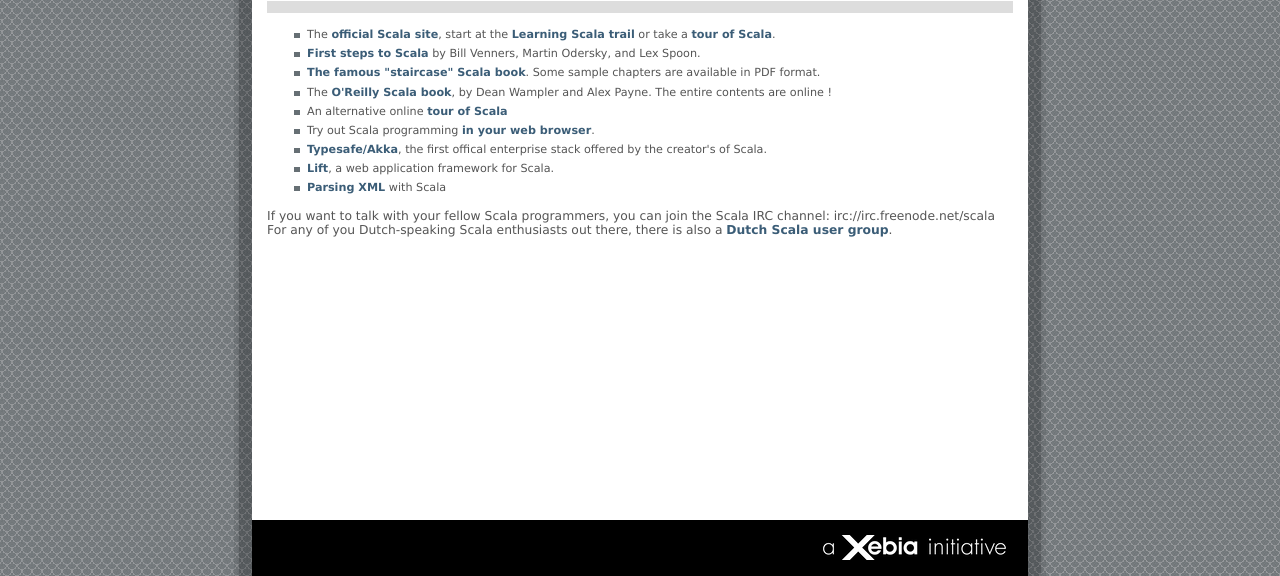
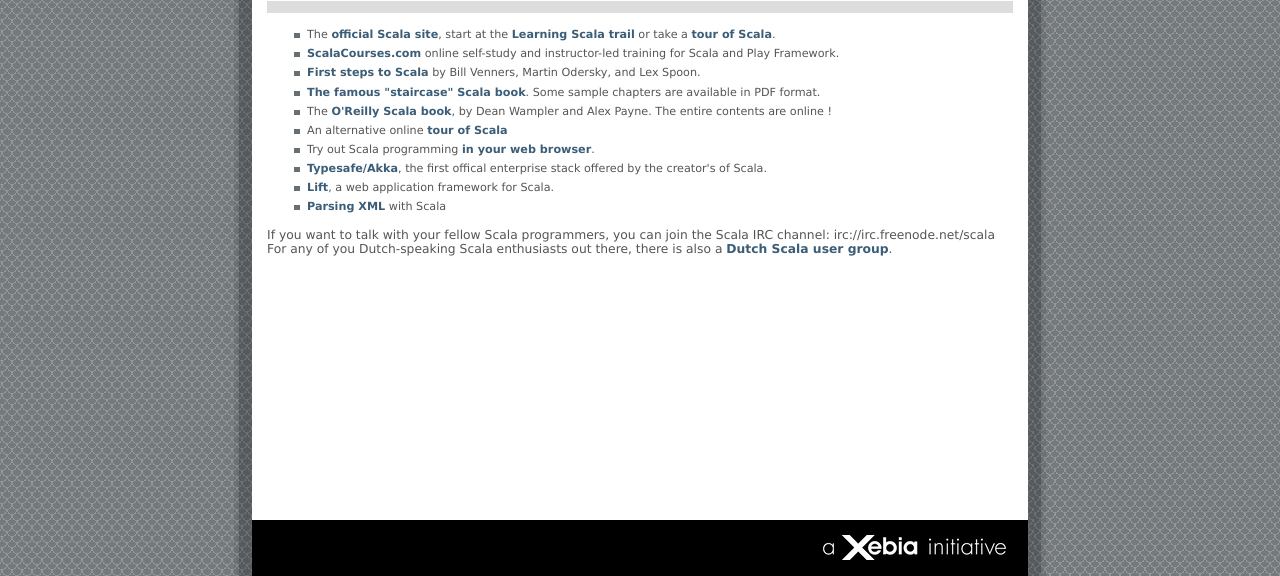
Before and after one commit to scala-labs/scala-labs.github.com, a Jekyll site: the page built from learning-scala.html, in a window 1280 px wide, cut to the strip 324-900 px from the top of the page. Built offline with Jekyll 4.4.1, drawn with Linux system fonts in a browser that asks for light colours.

Commit message:
Added resource: ScalaCourses.com

```diff
--- a/learning-scala.html
+++ b/learning-scala.html
@@ -11,6 +11,7 @@
 <ul>
 
     <li>The <b><a href="http://www.scala-lang.org/">official Scala site</a></b>, start at the <b><a href="http://www.scala-lang.org/node/1305">Learning Scala trail</a></b> or take a <b><a href="http://www.scala-lang.org/node/104">tour of Scala</a></b>.</li>
+	<li><b><a href="http://www.getscala.com/">ScalaCourses.com</a></b> online self-study and instructor-led training for Scala and Play Framework.</li>
 	<li><b><a href="http://www.artima.com/scalazine/articles/steps.html">First steps to Scala</a></b> by Bill Venners, Martin Odersky, and Lex Spoon.</li>
 	<li><b><a href="http://www.artima.com/shop/programming_in_scala">The famous "staircase" Scala book</a></b>. Some sample chapters are available in PDF format.</li>
 	<li>The <b><a href="http://programming-scala.labs.oreilly.com/">O'Reilly Scala book</a></b>, by Dean Wampler and Alex Payne. The entire contents are online !</li>
```
